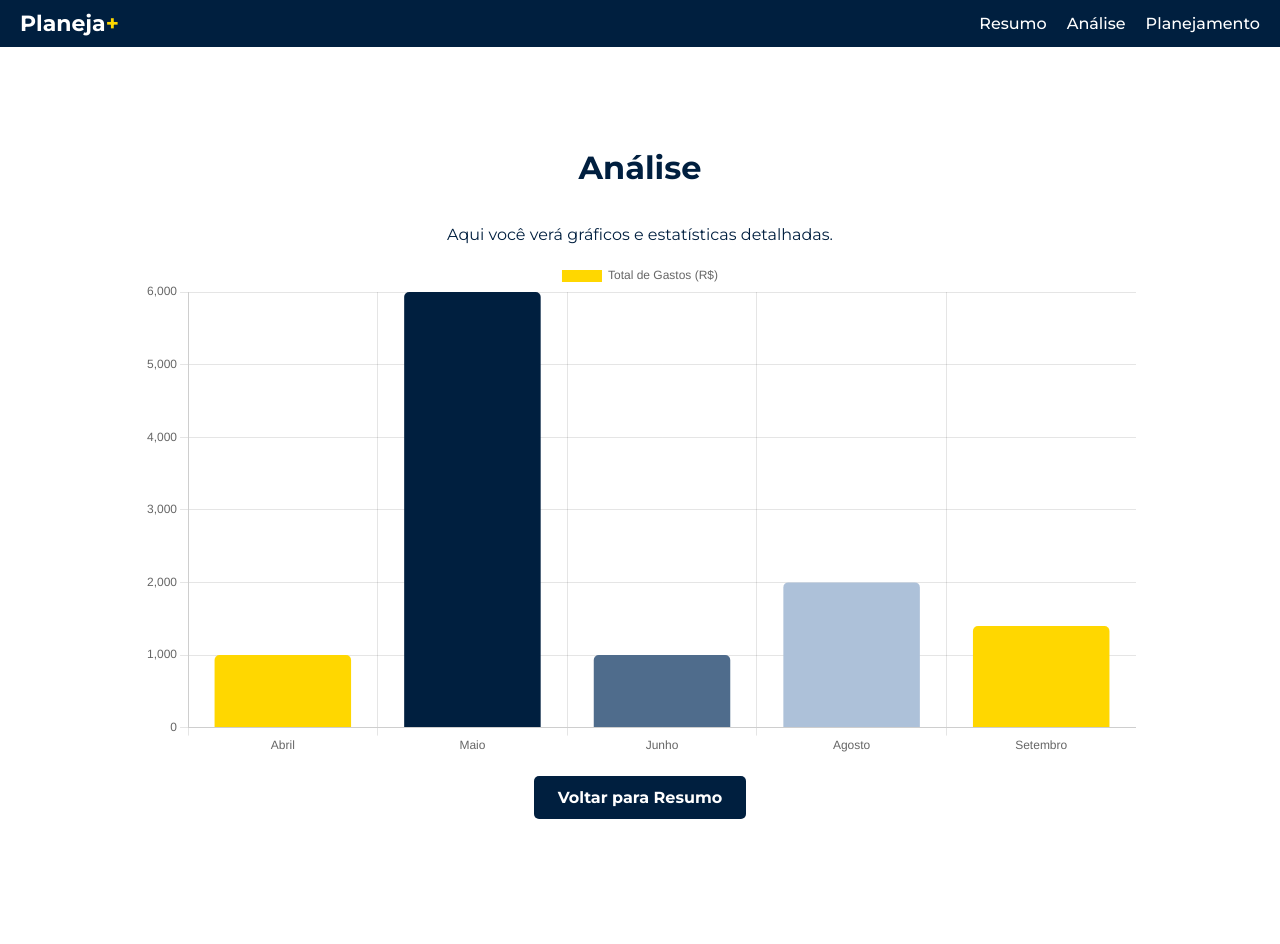
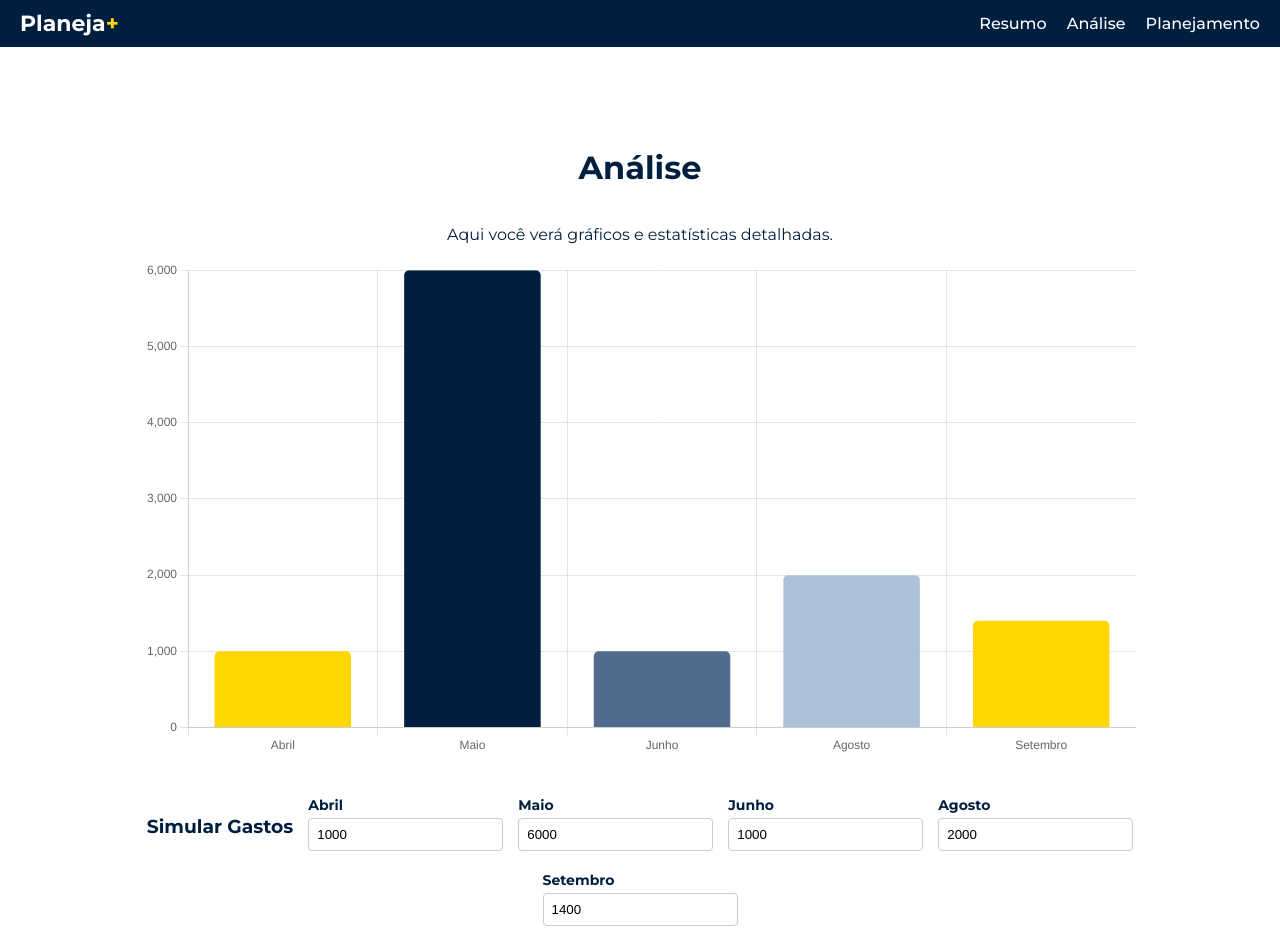
Before and after one commit to costureza/planeja_mais, a React (Create React App) app: page /analise in a window 1280 px wide. Shown: the top 944 px of the page. Built offline with nearby package versions, Linux system fonts and the light colour scheme.

Commit message:
feat: implemetando lógica dinâmica para atualização do gráfico através de inputs de usuário

```diff
--- a/src/charts/GastosPorCategoriaChart.js
+++ b/src/charts/GastosPorCategoriaChart.js
@@ -1,45 +1,77 @@
 
-import React from 'react';
+import React, { useState } from 'react';
 import { Bar } from 'react-chartjs-2';
 import { Chart as ChartJS, CategoryScale, LinearScale, BarElement, Title, Tooltip, Legend } from 'chart.js';
 
 ChartJS.register(CategoryScale, LinearScale, BarElement, Title, Tooltip, Legend);
 
 function GastosPorCategoriaChart() {
+    const [valoresGrafico, setValoresGrafico] = useState([1000, 6000, 1000, 2000, 1400]);
 
-    const cores = [
-        '#FFD700',
-        '#001f3f',
-        '#4F6C8C',
-        '#ADC1D9',
-        '#FFD700',
-    ];
+
+    const labels = ['Abril', 'Maio', 'Junho', 'Agosto', 'Setembro'];
+    const cores = ['#FFD700', '#001f3f', '#4F6C8C', '#ADC1D9', '#FFD700'];
 
     const data = {
-        labels: ['Abril', 'Maio', 'Junho', 'Agosto', 'Setembro'],
+        labels: labels,
         datasets: [
             {
-                label: 'Total de Gastos (R$)',
-                data: [1000, 6000, 1000, 2000, 1400],
+                label: 'Gastos R$',
+                data: valoresGrafico,
                 backgroundColor: cores,
                 borderRadius: 5,
             },
         ],
     };
 
-
     const options = {
         responsive: true,
         plugins: {
-            legend: {
-                position: 'top',
-            },
+            legend: { display: false },
+        },
+        scales: {
+            y: { beginAtZero: true },
         },
     };
 
+
+    const lidarComMudancaNoValor = (indice, novoValor) => {
+
+        const valorNumerico = parseFloat(novoValor) || 0;
+
+
+        const novosValores = [...valoresGrafico];
+
+        novosValores[indice] = valorNumerico;
+
+
+        setValoresGrafico(novosValores);
+    };
+
+
     return (
         <div style={{ width: '80%', margin: '0 auto' }}>
-            <Bar options={options} data={data} />
+            { }
+            <div style={{ marginBottom: '40px' }}>
+                <Bar options={options} data={data} />
+            </div>
+
+            { }
+            <div style={{ display: 'flex', flexWrap: 'wrap', gap: '15px', justifyContent: 'center' }}>
+                <h3>Simular Gastos</h3>
+                {labels.map((mes, index) => (
+                    <div key={mes} style={{ display: 'flex', flexDirection: 'column', textAlign: 'left' }}>
+                        <label htmlFor={`input-${mes}`} style={{ fontWeight: 'bold', fontSize: '14px', marginBottom: '4px' }}>{mes}</label>
+                        <input
+                            id={`input-${mes}`}
+                            type="number"
+                            value={valoresGrafico[index]}
+                            onChange={(e) => lidarComMudancaNoValor(index, e.target.value)}
+                            style={{ padding: '8px', borderRadius: '4px', border: '1px solid #ccc' }}
+                        />
+                    </div>
+                ))}
+            </div>
         </div>
     );
 }
```
